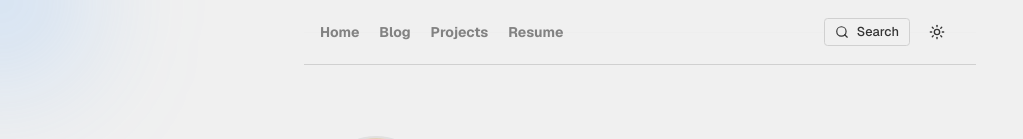
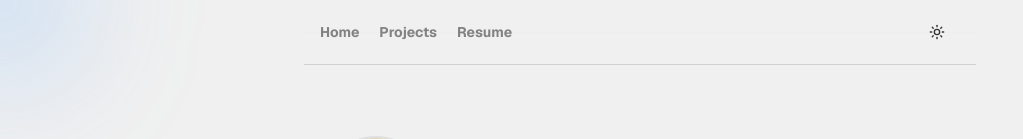
Before and after one commit to 0xashishtiwari/portfolio-ashish-tiwari, a Next.js app: page / in a window 1280 px wide. Shown: the top 139 px of the page, without its empty margins (0-1023 px from the left). Built offline with nearby package versions, Linux system fonts and the light colour scheme; no server answers.

Commit message:
removed-search-and-blog

```diff
--- a/src/app/blog/page.tsx
+++ /dev/null
@@ -1,11 +0,0 @@
-import React from 'react'
-
-const Blogpage = () => {
-  return (
-    <div className='min-h-screen max-w-2xl'>
-
-    </div>
-  )
-}
-
-export default Blogpage
--- a/src/components/Navbar.tsx
+++ b/src/components/Navbar.tsx
@@ -24,9 +24,7 @@ const Navbar = () => {
     <Link href="/" className="hover:text-foreground transition-colors">
       Home
     </Link>
-    <Link href="/blog" className="hover:text-foreground transition-colors">
-      Blog
-    </Link>
+
     <Link href="/projects" className="hover:text-foreground transition-colors">
       Projects
     </Link>
@@ -36,11 +34,7 @@ const Navbar = () => {
   </div>
 
   <div className="flex items-center text-foreground">
-    <Button variant="outline" size="sm" className="mr-2 border-secondary border-opacity-50 hover:bg-secondary/10">
-      <SearchIcon className="mr-1" size={16} />
-      <div className='hidden md:flex '>Search</div>
 
-    </Button>
 
     <Tooltip>
       <TooltipTrigger asChild>
```
